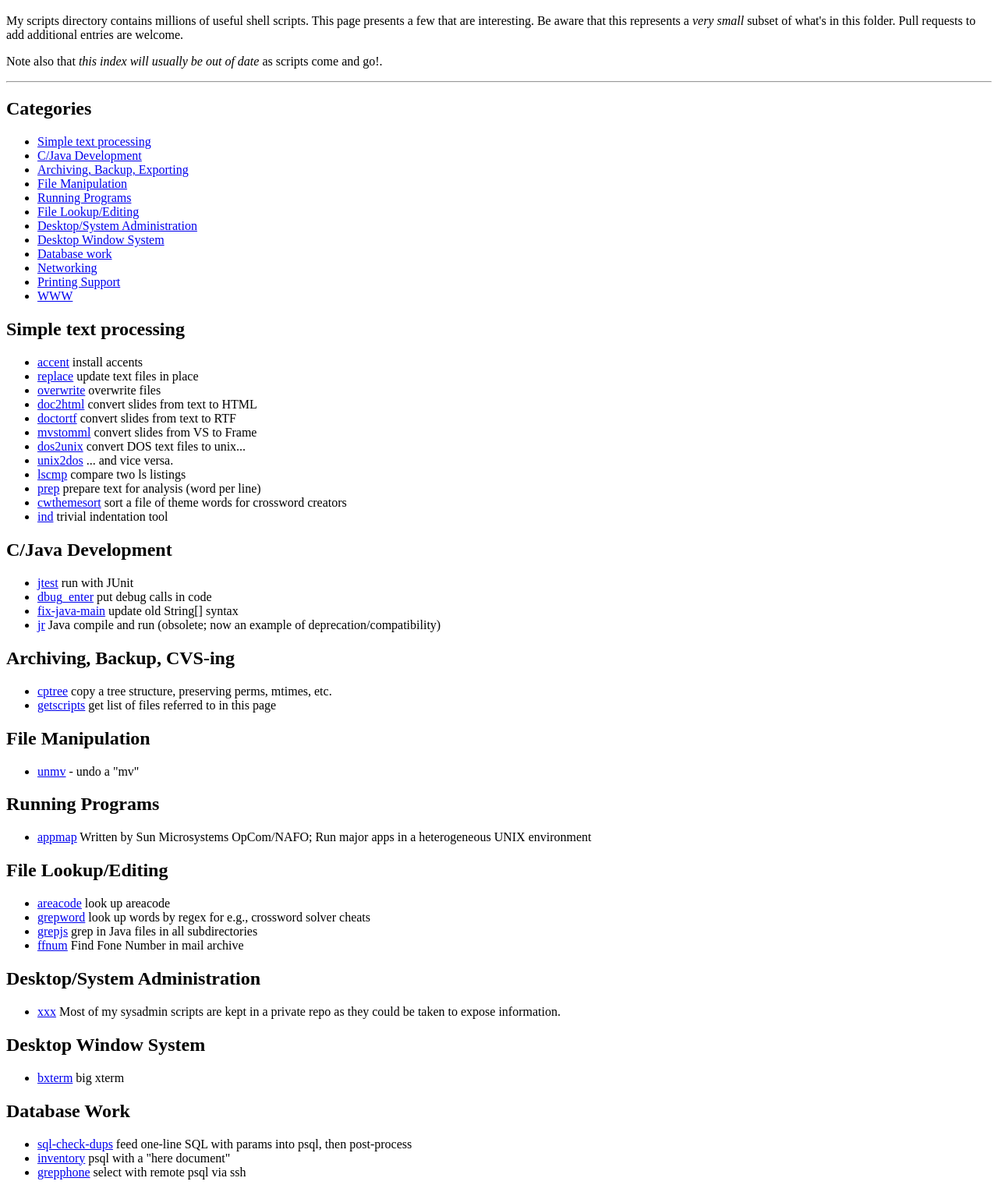
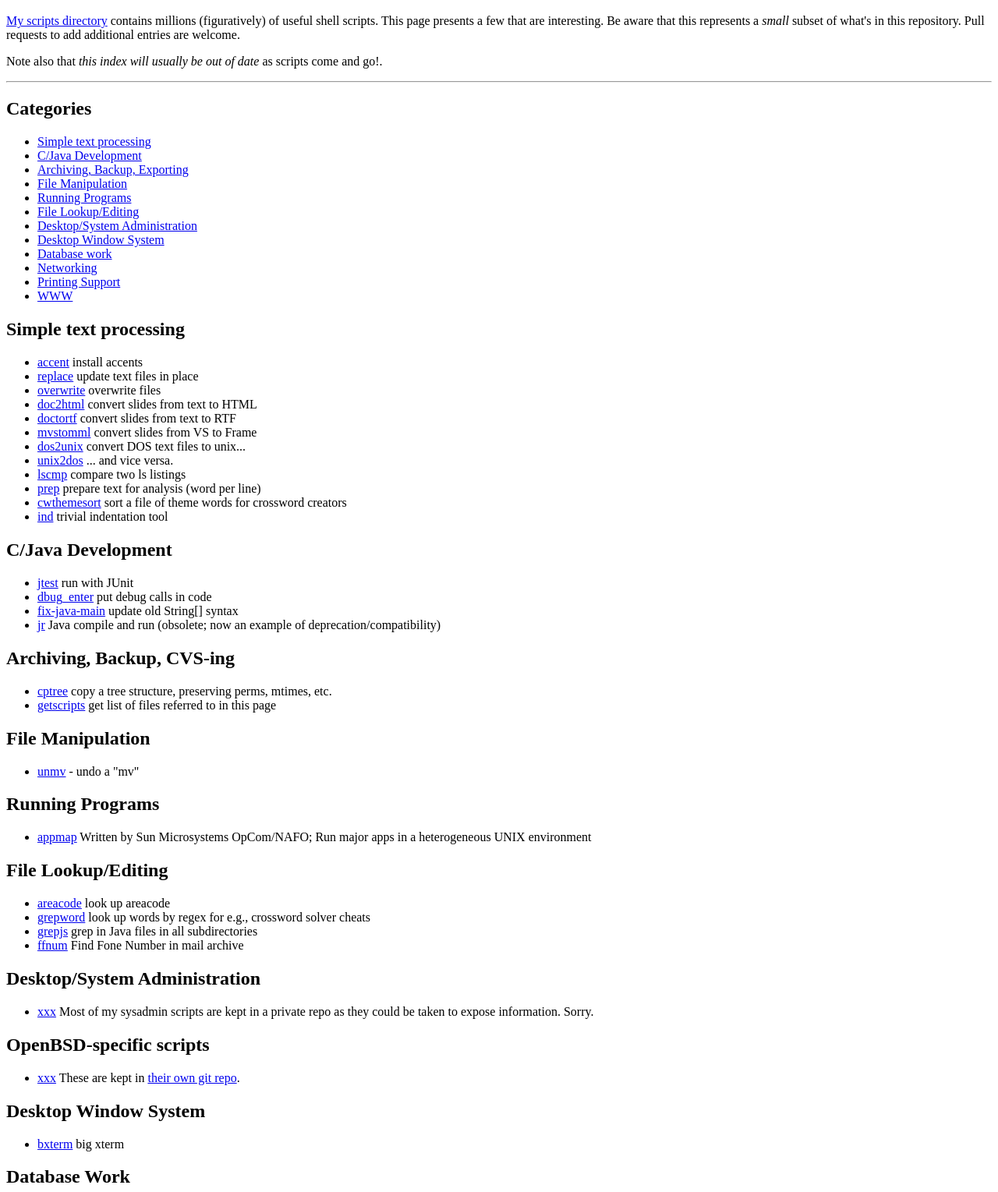
Before and after one commit to IanDarwin/scripts, a plain HTML site: page index.html in a window 1280 px wide. Shown: the part 48-1577 px from the top of the page at 78% size. Drawn offline with Linux system fonts and the light colour scheme.

Commit message:
Update mktour for presentation

```diff
--- a/index.html
+++ b/index.html
@@ -3,9 +3,10 @@
 	<title>Ian Darwin: Shell Script Examples</title>
 </head>
 <h1>Ian Darwin: Shell Script Examples</h1>
-<p>My scripts directory contains millions of useful shell scripts.
+<p><a href='https://github.com/IanDarwin/scripts'>My scripts directory</a>
+contains millions (figuratively) of useful shell scripts.
 This page presents a few that are interesting.
-Be aware that this represents a <i>very small</i> subset of what's in this folder.
+Be aware that this represents a <i>small</i> subset of what's in this repository.
 Pull requests to add additional entries are welcome.
 </p><p>
 Note also that <i>this index will usually be out of date</i> as scripts come and go!.
@@ -71,7 +72,11 @@ Note also that <i>this index will usually be out of date</i> as scripts come and
 </ul>
 <a name='admi'><h2>  Desktop/System Administration</h2>
 <ul>
-<li><a href="xxx">xxx</a> Most of my sysadmin scripts are kept in a private repo as they could be taken to expose information.</li>
+<li><a href="xxx">xxx</a> Most of my sysadmin scripts are kept in a private repo as they could be taken to expose information. Sorry.</li>
+</ul>
+<a name='obsd'><h2>  OpenBSD-specific scripts</h2>
+<ul>
+<li><a href="xxx">xxx</a> These are kept in <a href='https://github.com/IanDarwin/obscripts'>their own git repo</a>.</li>
 </ul>
 <a name='wind'><h2>  Desktop Window System</h2>
 <ul>
```
Also changed, not shown: 3 other files.
